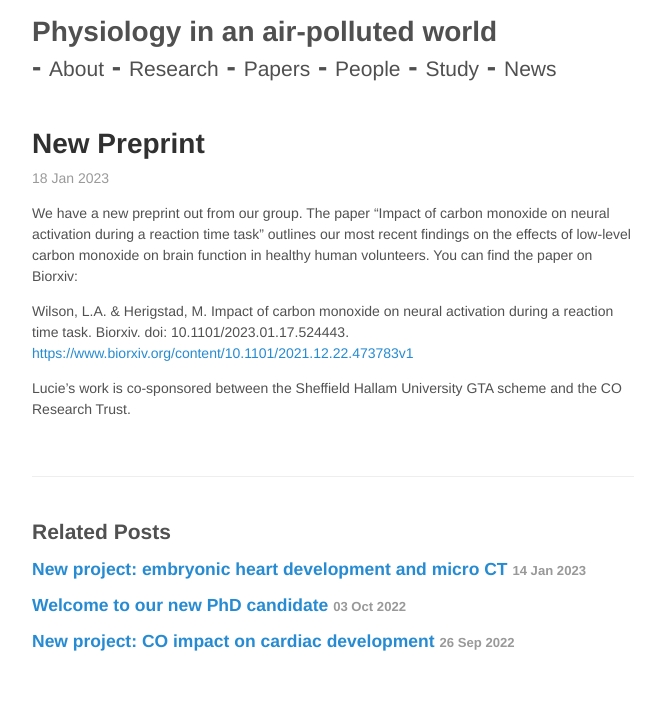
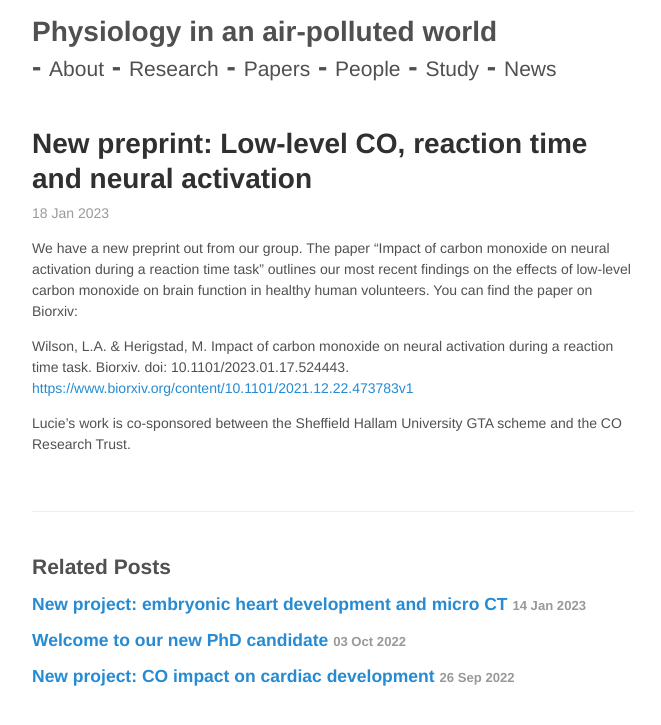
Before and after one commit to mariherigstad/mariherigstad.github.io, a Jekyll site: the page built from _posts/2023-01-18-new-preprint-fmri-rt.md, in a window 1280 px wide. Shown: the top 725 px of the page, without its empty margins (307-968 px from the left). Built offline with Jekyll 4.4.1, drawn with Linux system fonts in a browser that asks for light colours; our own code applies the rules of GitHub Pages for plain Markdown files.

Commit message:
Update and rename 2023-01-18-new-preprint.md to 2023-01-18-new-preprint-fmri-rt.md

```diff
--- a/_posts/2023-01-18-new-preprint.md
+++ b/_posts/2023-01-18-new-preprint-fmri-rt.md
@@ -1,3 +1,9 @@
+---
+layout: post
+title: "New preprint: Low-level CO, reaction time and neural activation"
+date: 2023-01-18
+date: 2023-01-18
+---
 We have a new preprint out from our group. The paper "Impact of carbon monoxide on neural activation during a reaction time task" outlines our most recent findings on the effects of low-level carbon monoxide on brain function in healthy human volunteers. You can find the paper on Biorxiv:
 
 Wilson, L.A. & Herigstad, M. Impact of carbon monoxide on neural activation during a reaction time task. Biorxiv. doi: 10.1101/2023.01.17.524443. [https://www.biorxiv.org/content/10.1101/2021.12.22.473783v1
```
